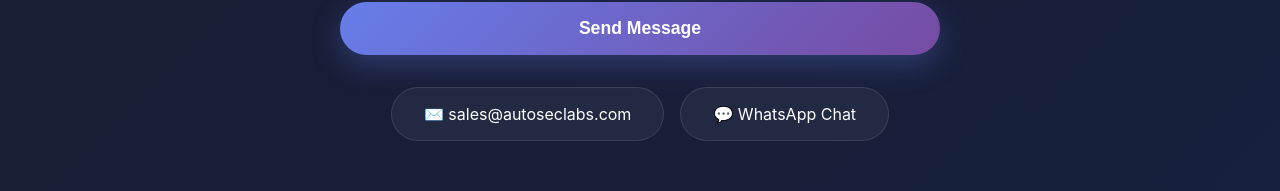
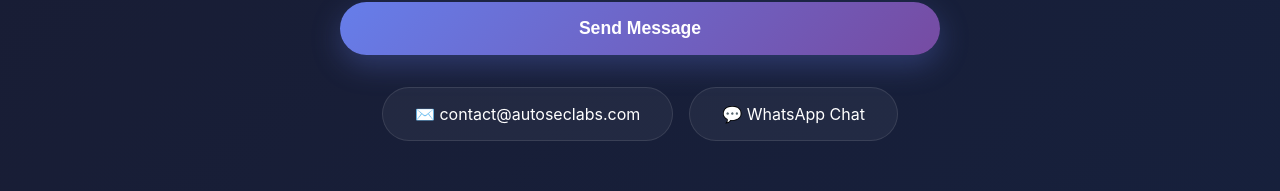
Before and after one commit to autoseclabs/autoseclabs, a React (Vite) app: page / in a window 1280 px wide. Shown: the part 4983-5174 px from the top of the page. Built offline with nearby package versions, Linux system fonts and the light colour scheme; the HTML template or start-up script is replaced by a standard one.

Commit message:
modified contact email

```diff
--- a/src/components/Contact.tsx
+++ b/src/components/Contact.tsx
@@ -140,8 +140,8 @@
         </div>
 
         <div className="quick-connect fade-in">
-          <a href="mailto:sales@autoseclabs.com" className="connect-button">
-            ✉️ sales@autoseclabs.com
+          <a href="mailto:contact@autoseclabs.com" className="connect-button">
+            ✉️ contact@autoseclabs.com
           </a>
           <a href="https://wa.me/+918712388153" className="connect-button">
             💬 WhatsApp Chat
```
